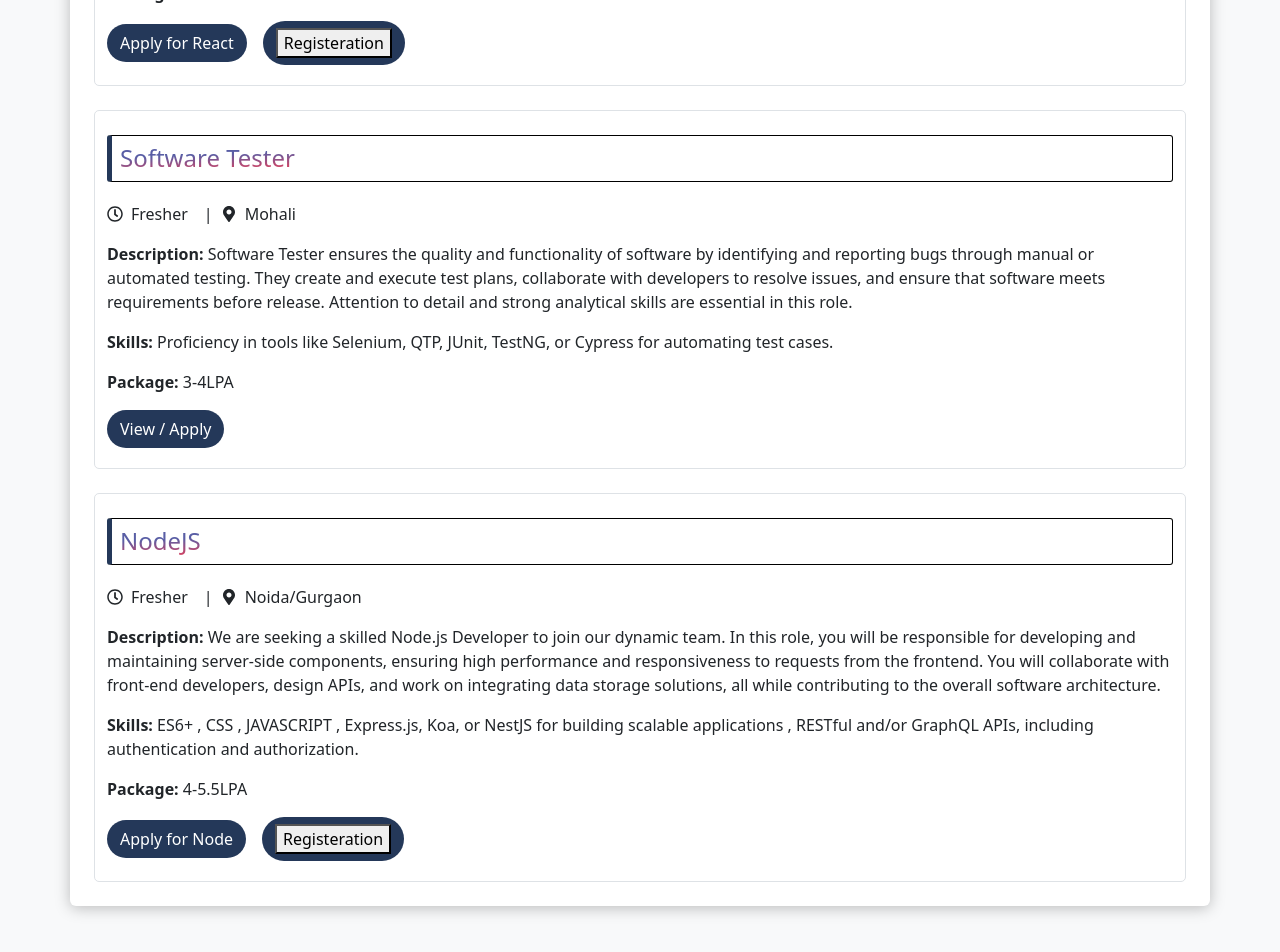
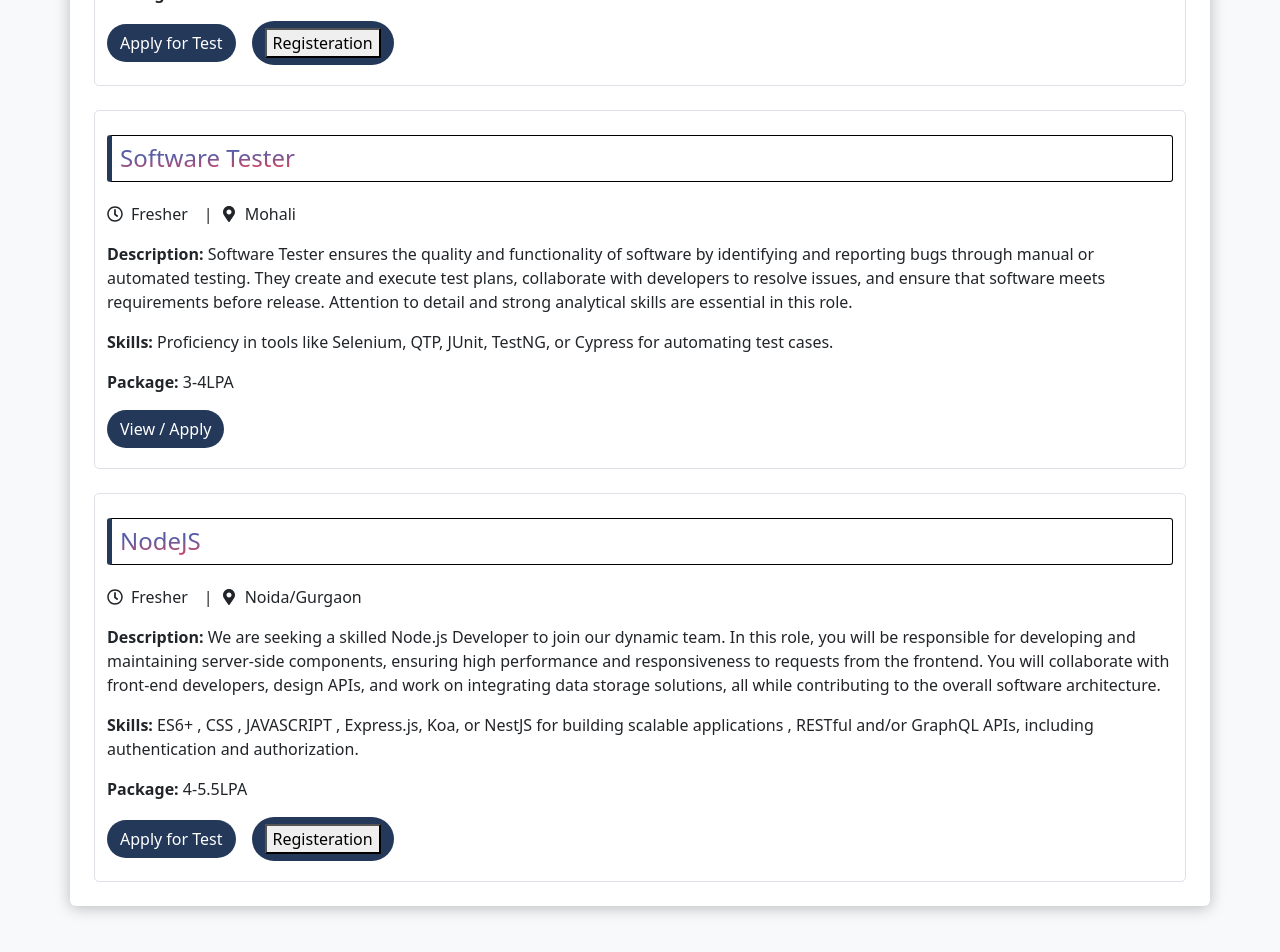
Before and after one commit to Akshaybaisware/CodeCrazeSoftware, a React (Vite) app: page /career in a window 1280 px wide. Shown: the part 3066-4018 px from the top of the page. Built offline with nearby package versions, Linux system fonts and the light colour scheme.

Commit message:
apply for react and node

```diff
--- a/src/Components/Career/Career.jsx
+++ b/src/Components/Career/Career.jsx
@@ -286,7 +286,7 @@ Strong problem-solving skills and ability to handle complex technical problems.
         <strong>Package: </strong>
         4-5.5LPA
       </div>
-      <button className="btn rounded-pill" onClick={handleClick} style={{backgroundColor:"#243859" ,color:"white"}}>Apply for React</button>
+      <button className="btn rounded-pill" onClick={handleClick} style={{backgroundColor:"#243859" ,color:"white"}}>Apply for Test</button>
       <button className="btn rounded-pill"  style={{backgroundColor:"#243859" ,color:"white" , marginLeft:"1rem"}}><RazerPay/></button>
     </div>
     <div className="container job-footer border mt-4 pt-4">
@@ -334,7 +334,7 @@ Strong problem-solving skills and ability to handle complex technical problems.
         <strong>Package: </strong>
         4-5.5LPA
       </div>
-      <button className="btn rounded-pill" onClick={handleClick} style={{backgroundColor:"#243859" ,color:"white"}}>Apply for Node</button>
+      <button className="btn rounded-pill" onClick={handleClick} style={{backgroundColor:"#243859" ,color:"white"}}>Apply for Test</button>
       <button className="btn rounded-pill"  style={{backgroundColor:"#243859" ,color:"white" , marginLeft:"1rem"}}><RazerPay/></button>
     </div>
 
```
